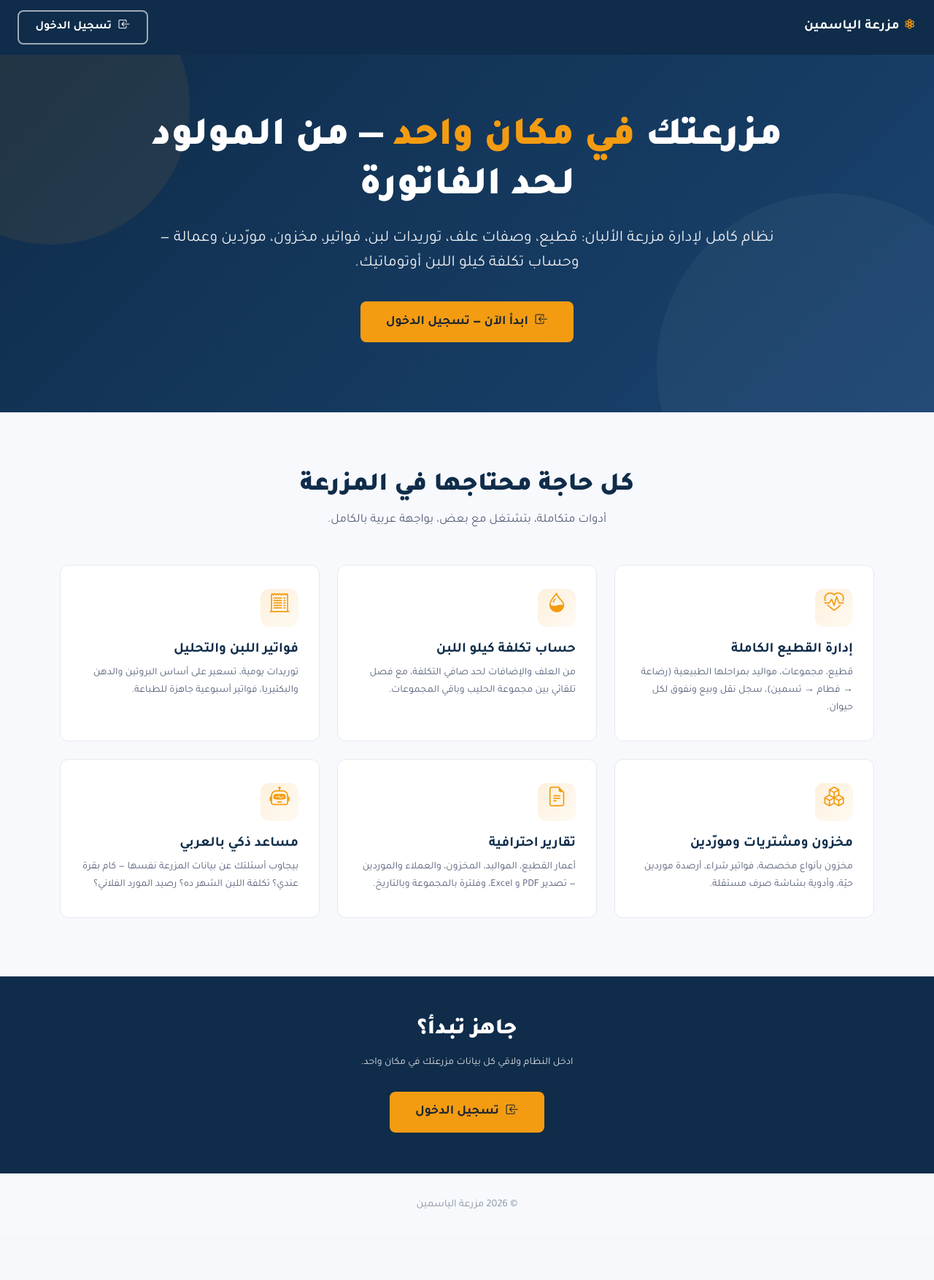
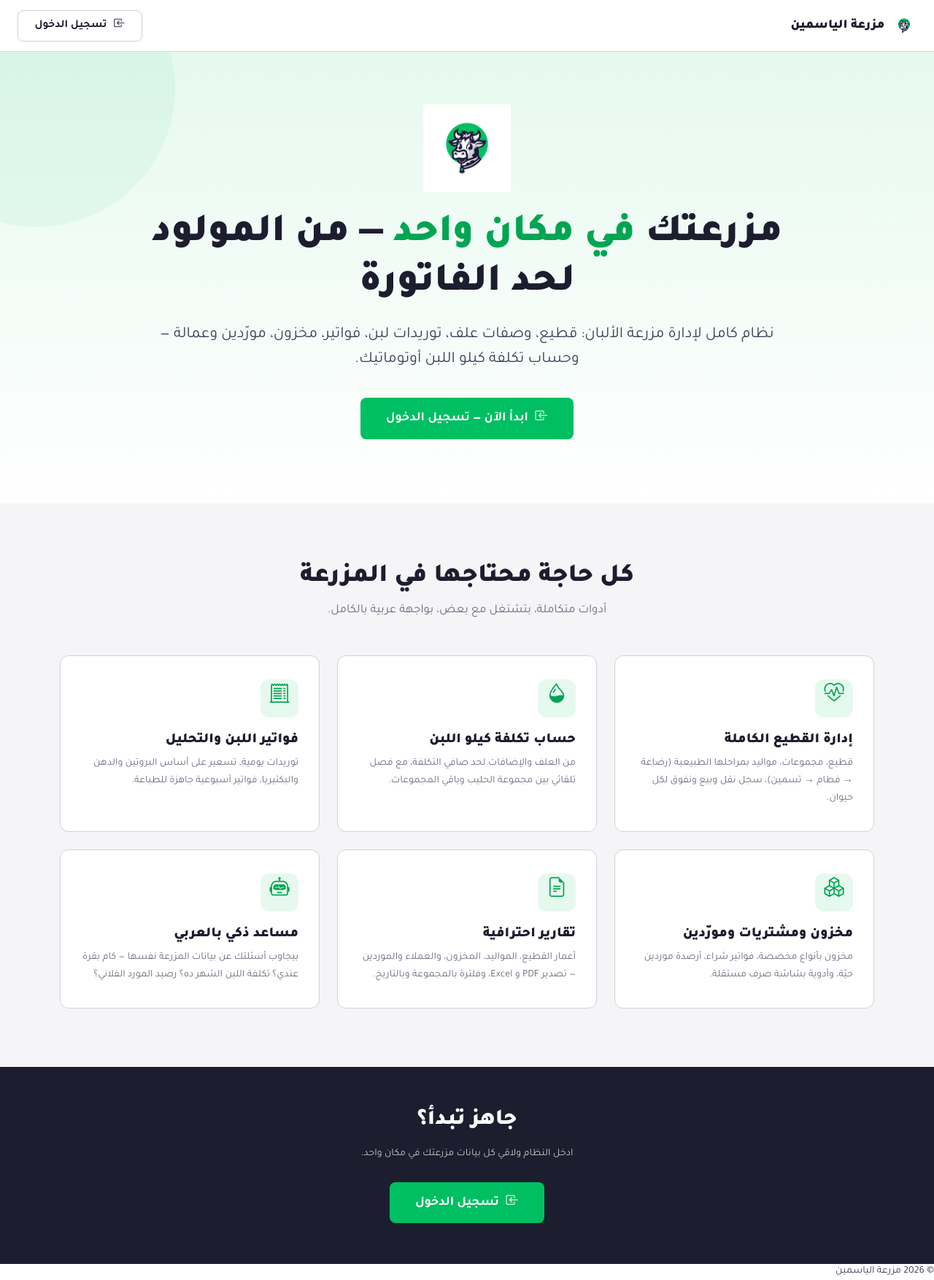
Before and after one commit to Abdelhammid1/elyasmin, a Flask app: page / in a window 1280 px wide. Shown: the whole page at 73% size. Before the commit the page ends 1656 px from the top, so only its background shows below. Run offline with Flask 3, Linux system fonts and the light colour scheme.

Commit message:
UI-REFACTOR (4/4): landing re-skin + hardcoded-color sweep + Bootstrap polish
Standalone templates + the sweep the plan called for. This is the commit that
takes the last hardcoded hexes out of the codebase and covers the Bootstrap
components that the primary-color override alone doesn't reach.

Landing page (app/templates/landing/home.html) was still on the navy palette
from its own commit — its <style> block is fully rewritten:
- Loads tokens.css so it shares the app's palette
- Hero swaps the navy gradient for a soft brand-tint fade to white; the cow
  logo (120px) sits above the headline; accent word is brand-dark green
- CTA button is filled brand green with a hover lift
- Feature cards match the tile treatment used by the shell
- Bottom CTA strip stays dark (ink-1) for contrast, headline stays white
- Top-bar brand icon becomes the cow, not bi-flower3

Bootstrap polish in tokens.css: --bs-nav-pills-link-active-bg,
--bs-nav-link-color, --bs-focus-ring-color, --bs-secondary and its RGB pair
are set on :root. Bootstrap sets some of these on the component element
itself (e.g. .nav-pills sets --bs-nav-pills-link-active-bg), which wins over
:root, so app.css adds a direct .nav-pills .nav-link.active rule as the
belt-and-braces fix — that was the blue "الكل" chip on the inventory list.

invoice_view.html had two inline `background: #hex` styles left (navy header
+ footer stripe). Replaced with var(--ink-1) and var(--neutral-bg) so the
printable invoice tracks the palette too — no navy on a customer document.

Sweep verified: `grep -rE "#[0-9a-fA-F]{6}\b" app/templates/` returns nothing
in a repo template any more. The only remaining hex literals in the codebase
are inside tokens.css itself (which is the point), the assistant panel
comment banners, and this ticket's screenshot captions.

Assistant panel (app/templates/assistant/panel.html) uses only class names —
its styling all lives in app.css, which was already retokenised in 3/4.
Nothing to change here.

Co-Authored-By: Claude Opus 4.7 <noreply@anthropic.com>
Claude-Session: https://claude.ai/code/session_01MwbaMcdebZLtgj7zEBxNwE

```diff
--- a/app/static/css/app.css
+++ b/app/static/css/app.css
@@ -237,6 +237,22 @@ a:hover { color: var(--brand); text-decoration: underline; }
 .alert-success { background: var(--success-soft); border-color: var(--success-soft); color: var(--brand-dark); }
 .alert-danger  { background: var(--danger-soft);  border-color: var(--danger-soft);  color: #9c1c1c; }
 
+/* Nav pills — Bootstrap's default sets --bs-nav-pills-link-active-bg on
+   the .nav-pills element itself, which overrides a :root value. Direct rule
+   forces the brand green. */
+.nav-pills .nav-link {
+  color: var(--ink-2);
+}
+.nav-pills .nav-link:hover {
+  color: var(--brand-dark);
+  background: var(--brand-tint);
+}
+.nav-pills .nav-link.active,
+.nav-pills .show > .nav-link {
+  background-color: var(--brand) !important;
+  color: #fff !important;
+}
+
 /* Badges — keep the semantic status trio used by the herd list/detail */
 .badge-active { background: var(--brand); color: #fff; }
 .badge-sold   { background: var(--info);  color: #fff; }
--- a/app/static/css/tokens.css
+++ b/app/static/css/tokens.css
@@ -74,6 +74,17 @@
   --bs-link-hover-color: var(--brand);
 
   --bs-font-sans-serif: "Tajawal", "Cairo", system-ui, -apple-system, "Segoe UI", sans-serif;
+
+  /* Bootstrap 5.3 component-specific vars — the primary override alone
+     doesn't reach these because they were baked at build time as hex
+     literals ("Bootstrap primary blue"). Re-point them at the brand. */
+  --bs-nav-pills-link-active-bg: var(--brand);
+  --bs-nav-pills-link-active-color: #fff;
+  --bs-nav-link-color: var(--ink-2);
+  --bs-nav-link-hover-color: var(--brand-dark);
+  --bs-focus-ring-color: rgba(0, 191, 99, 0.25);
+  --bs-secondary: var(--ink-3);
+  --bs-secondary-rgb: 107, 109, 128;
 }
 
 /* Bootstrap `.btn-primary` computes hover/active from CSS vars we don't touch —
--- a/app/templates/landing/home.html
+++ b/app/templates/landing/home.html
@@ -9,92 +9,107 @@
   <link rel="stylesheet" href="https://cdn.jsdelivr.net/npm/bootstrap@5.3.3/dist/css/bootstrap.rtl.min.css">
   <link rel="stylesheet" href="https://cdn.jsdelivr.net/npm/bootstrap-icons@1.11.3/font/bootstrap-icons.css">
   <link rel="stylesheet" href="https://fonts.googleapis.com/css2?family=Tajawal:wght@400;500;700;900&display=swap">
+  {# UI-REFACTOR: consume the shared tokens so landing + app share one palette. #}
+  <link rel="stylesheet" href="{{ url_for('static', filename='css/tokens.css') }}">
   <link rel="stylesheet" href="{{ url_for('static', filename='css/app.css') }}">
   <style>
-    :root { --brand-primary: #0f2c4a; --brand-accent: #f39c12; }
-    body { font-family: "Tajawal", "Cairo", "Segoe UI", sans-serif; background: #fff; color: #1c2532; }
+    /* Landing is standalone (no shell) but reads from the shared tokens. */
+    body {
+      font-family: "Tajawal", "Cairo", system-ui, sans-serif;
+      background: var(--surface);
+      color: var(--ink-2);
+    }
 
     /* Top bar — the only navigation on the page. Brand right, CTA left. */
     .landing-topbar {
-      background: var(--brand-primary); color: #fff;
-      padding: 0.9rem 1.5rem;
+      background: var(--surface);
+      border-bottom: 1px solid var(--neutral);
+      padding: 0.85rem 1.5rem;
     }
-    .landing-topbar .brand { font-weight: 700; font-size: 1.15rem; letter-spacing: 0.2px; }
-    .landing-topbar .brand i { color: var(--brand-accent); }
+    .landing-topbar .brand {
+      font-weight: 800; font-size: 1.1rem; color: var(--ink-1);
+      display: flex; align-items: center; gap: 0.6rem;
+    }
+    .landing-topbar .brand img { width: 34px; height: 34px; object-fit: contain; }
 
     /* Hero — the page's centre of gravity. */
     .hero {
-      background: linear-gradient(135deg, var(--brand-primary) 0%, #1a4470 100%);
-      color: #fff;
-      padding: 5rem 1.5rem 6rem;
+      background: linear-gradient(180deg, var(--brand-tint) 0%, var(--surface) 100%);
+      color: var(--ink-1);
+      padding: 4.5rem 1.5rem 5.5rem;
       position: relative;
       overflow: hidden;
     }
-    .hero::before {  /* subtle decorative circle so the hero doesn't read as a flat block */
-      content: ""; position: absolute; top: -120px; left: -120px;
+    .hero::before {  /* subtle decorative circle */
+      content: ""; position: absolute; top: -140px; left: -140px;
       width: 380px; height: 380px; border-radius: 50%;
-      background: rgba(243, 156, 18, 0.08);
-    }
-    .hero::after {
-      content: ""; position: absolute; bottom: -180px; right: -100px;
-      width: 480px; height: 480px; border-radius: 50%;
-      background: rgba(255, 255, 255, 0.04);
+      background: rgba(0, 191, 99, 0.06);
     }
     .hero-inner { position: relative; max-width: 900px; margin: 0 auto; text-align: center; }
-    .hero h1 { font-weight: 900; font-size: clamp(2rem, 4.5vw, 3.4rem); line-height: 1.25; margin-bottom: 1.25rem; }
-    .hero h1 .accent { color: var(--brand-accent); }
-    .hero .lede { font-size: clamp(1.05rem, 1.8vw, 1.35rem); opacity: 0.92; margin-bottom: 2.2rem; font-weight: 400; }
+    .hero-logo {
+      width: 120px; height: 120px; object-fit: contain;
+      margin: 0 auto 1.5rem; display: block;
+    }
+    .hero h1 { font-weight: 900; font-size: clamp(2rem, 4.5vw, 3.4rem); line-height: 1.25; margin-bottom: 1.25rem; color: var(--ink-1); }
+    .hero h1 .accent { color: var(--brand-dark); }
+    .hero .lede { font-size: clamp(1.05rem, 1.8vw, 1.35rem); color: var(--ink-2); margin-bottom: 2.2rem; font-weight: 400; }
 
     .cta-btn {
-      background: var(--brand-accent); color: #1c2532;
+      background: var(--brand); color: #fff;
       font-weight: 700; padding: 0.9rem 2.2rem;
-      border-radius: 8px; border: none; font-size: 1.1rem;
+      border-radius: var(--radius-sm); border: none; font-size: 1.1rem;
       display: inline-flex; align-items: center; gap: 0.6rem;
-      transition: transform 0.15s ease, box-shadow 0.15s ease;
+      transition: transform 0.15s ease, box-shadow 0.15s ease, background 0.15s ease;
       text-decoration: none;
     }
-    .cta-btn:hover { background: #ffb139; color: #1c2532; transform: translateY(-2px); box-shadow: 0 8px 24px rgba(243, 156, 18, 0.35); }
-    .cta-btn.subtle { background: transparent; color: #fff; border: 2px solid rgba(255,255,255,0.6); padding: 0.55rem 1.4rem; font-size: 1rem; }
-    .cta-btn.subtle:hover { background: rgba(255,255,255,0.12); border-color: #fff; color: #fff; box-shadow: none; }
+    .cta-btn:hover { background: var(--brand-dark); color: #fff; transform: translateY(-2px); box-shadow: 0 8px 24px rgba(0, 191, 99, 0.3); text-decoration: none; }
+    .cta-btn.subtle {
+      background: transparent; color: var(--ink-1);
+      border: 1px solid var(--neutral);
+      padding: 0.55rem 1.4rem; font-size: 0.95rem;
+    }
+    .cta-btn.subtle:hover { background: var(--brand-tint); border-color: var(--brand); color: var(--brand-dark); box-shadow: none; }
 
-    /* Features — six cards. Grouped, not enumerated. */
-    .features { padding: 5rem 1.5rem; background: #f7f9fc; }
-    .features h2 { text-align: center; font-weight: 800; margin-bottom: 0.75rem; color: var(--brand-primary); font-size: clamp(1.6rem, 3vw, 2.2rem); }
-    .features .section-sub { text-align: center; color: #56607a; margin-bottom: 3rem; font-size: 1.05rem; }
+    /* Features — six cards. */
+    .features { padding: 5rem 1.5rem; background: var(--neutral-bg); }
+    .features h2 { text-align: center; font-weight: 800; margin-bottom: 0.75rem; color: var(--ink-1); font-size: clamp(1.6rem, 3vw, 2.2rem); }
+    .features .section-sub { text-align: center; color: var(--ink-3); margin-bottom: 3rem; font-size: 1.05rem; }
 
     .feature-card {
-      background: #fff; padding: 2rem 1.75rem;
-      border-radius: 12px;
-      border: 1px solid #e5e9f0;
+      background: var(--surface); padding: 2rem 1.75rem;
+      border-radius: var(--radius); border: 1px solid var(--neutral);
       height: 100%;
       transition: transform 0.2s ease, box-shadow 0.2s ease, border-color 0.2s ease;
     }
-    .feature-card:hover { transform: translateY(-4px); box-shadow: 0 12px 28px rgba(15, 44, 74, 0.09); border-color: var(--brand-accent); }
+    .feature-card:hover { transform: translateY(-4px); box-shadow: var(--shadow); border-color: var(--brand); }
     .feature-icon {
-      width: 52px; height: 52px; border-radius: 12px;
-      background: linear-gradient(135deg, rgba(243, 156, 18, 0.15), rgba(243, 156, 18, 0.05));
-      color: var(--brand-accent); font-size: 1.7rem;
+      width: 52px; height: 52px; border-radius: var(--radius);
+      background: var(--brand-tint);
+      color: var(--brand-dark); font-size: 1.7rem;
       display: inline-flex; align-items: center; justify-content: center;
       margin-bottom: 1.25rem;
     }
-    .feature-card h3 { font-weight: 700; font-size: 1.2rem; color: var(--brand-primary); margin-bottom: 0.6rem; }
-    .feature-card p { color: #56607a; margin: 0; line-height: 1.7; }
+    .feature-card h3 { font-weight: 800; font-size: 1.2rem; color: var(--ink-1); margin-bottom: 0.6rem; }
+    .feature-card p { color: var(--ink-3); margin: 0; line-height: 1.7; }
 
-    /* Bottom CTA strip — the last chance to click without scrolling back. */
+    /* Bottom CTA strip. */
     .cta-strip {
-      background: var(--brand-primary); color: #fff;
+      background: var(--ink-1); color: #fff;
       padding: 3.5rem 1.5rem; text-align: center;
     }
-    .cta-strip h2 { font-weight: 800; margin-bottom: 1rem; font-size: clamp(1.4rem, 2.5vw, 1.9rem); }
-    .cta-strip p { opacity: 0.85; margin-bottom: 1.75rem; }
+    .cta-strip h2 { font-weight: 800; margin-bottom: 1rem; font-size: clamp(1.4rem, 2.5vw, 1.9rem); color: #fff; }
+    .cta-strip p { opacity: 0.75; margin-bottom: 1.75rem; }
 
-    footer { padding: 2rem 1.5rem; text-align: center; color: #8892a6; font-size: 0.9rem; background: #f7f9fc; }
+    /* Manasety footer partial styles come from app.css — nothing to add here. */
   </style>
 </head>
 <body>
 
 <div class="landing-topbar d-flex justify-content-between align-items-center">
-  <div class="brand"><i class="bi bi-flower3"></i> {{ app_name }}</div>
+  <div class="brand">
+    <img src="{{ url_for('static', filename='img/logo-256.png') }}" alt="{{ app_name }}">
+    {{ app_name }}
+  </div>
   {# The whole "logged-in awareness" of the page is this one conditional #}
   {% if current_user.is_authenticated %}
     <a href="{{ url_for('dashboard.index') }}" class="cta-btn subtle">
@@ -109,6 +124,7 @@
 
 <section class="hero">
   <div class="hero-inner">
+    <img class="hero-logo" src="{{ url_for('static', filename='img/logo-256.png') }}" alt="{{ app_name }}">
     <h1>مزرعتك <span class="accent">في مكان واحد</span> — من المولود لحد الفاتورة</h1>
     <p class="lede">
       نظام كامل لإدارة مزرعة الألبان: قطيع، وصفات علف، توريدات لبن، فواتير،
--- a/app/templates/milk/invoice_view.html
+++ b/app/templates/milk/invoice_view.html
@@ -31,7 +31,7 @@
 <div class="card p-2 mb-3">
   <div class="table-responsive">
     <table class="table table-sm table-bordered mb-0 text-center" style="font-size: 0.75rem;">
-      <thead style="background: #0f2c4a; color: #fff;">
+      <thead style="background: var(--ink-1); color: #fff;">
         <tr>
           <th>م</th><th>التاريخ</th><th>يوم</th><th>شهر</th><th>اسم العميل</th>
           <th>نوع العملية</th><th>النشاط</th><th>البند</th><th>اسم المنتج</th>
@@ -74,7 +74,7 @@
         {% endfor %}
       </tbody>
       <tfoot>
-        <tr style="background: #f4f6fa;">
+        <tr style="background: var(--neutral-bg);">
           <th colspan="22" class="text-end">إجمالي الفاتورة</th>
           <th dir="ltr" class="fs-6">{{ invoice.grand_total }}</th>
           <th colspan="2"></th>
```
